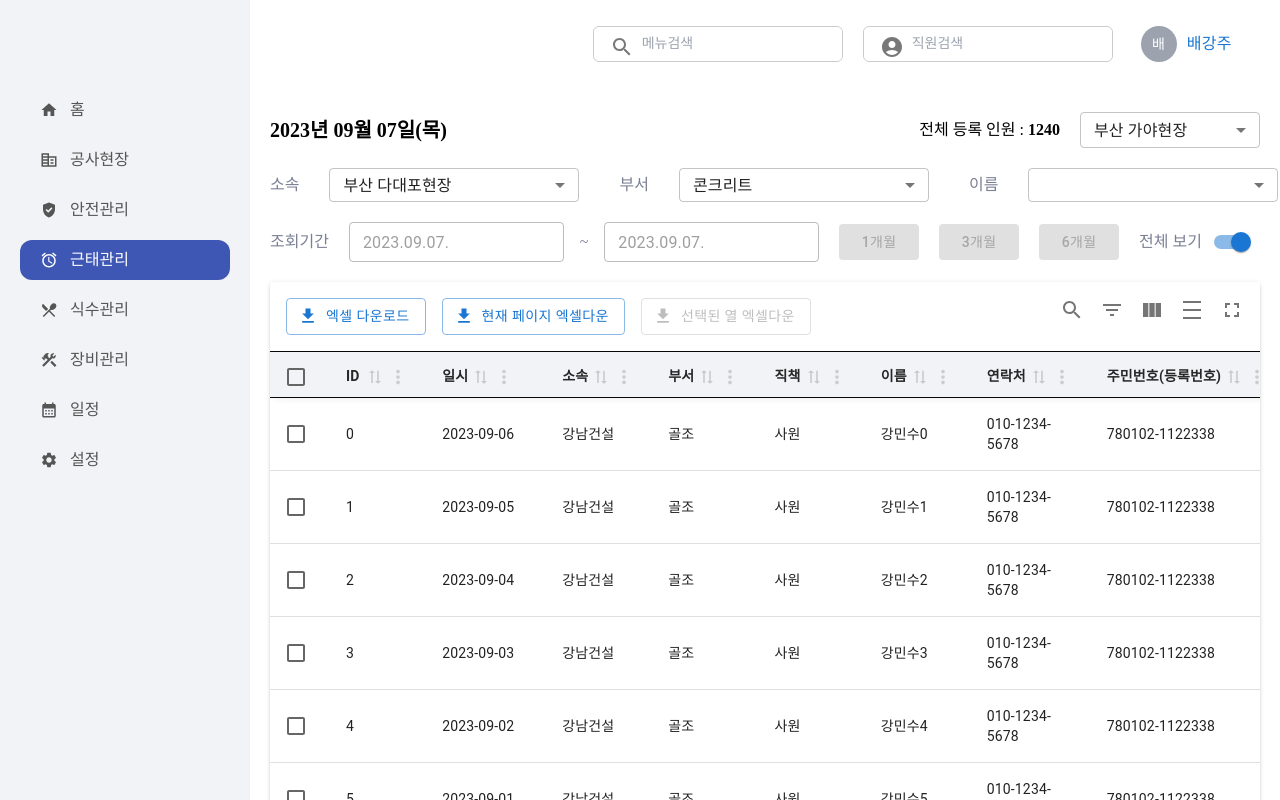
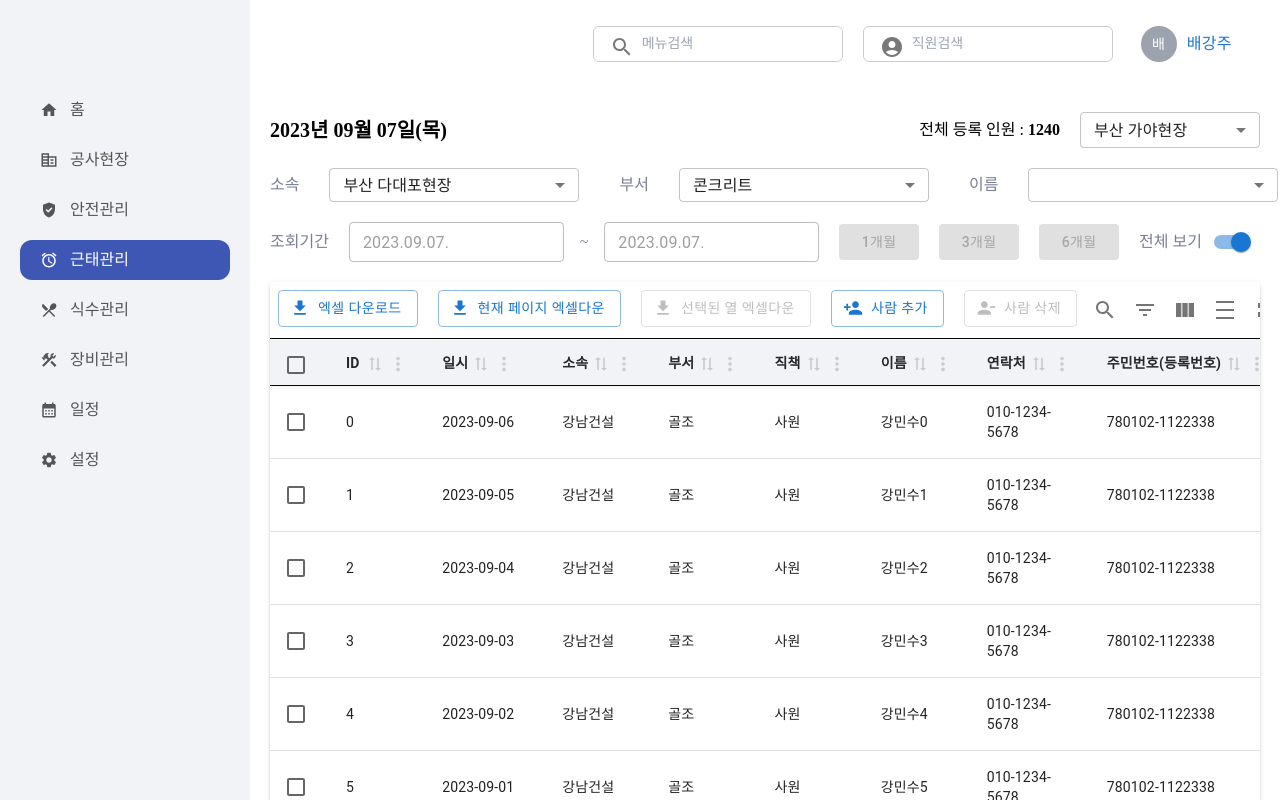
Before and after one commit to AndrewKwon-kr/keepme_erp, a Next.js app: page /attendance/attendance-status in a window 1280 px wide. Shown: the top 800 px of the page. Built offline with nearby package versions, Linux system fonts and the light colour scheme; a web font is replaced by a local one.

Commit message:
Feat 사람 추가, 삭제 버튼 추가 및 테이블 row 더블클릭 이벤트 추가

```diff
--- a/pages/attendance/attendance-status/index.js
+++ b/pages/attendance/attendance-status/index.js
@@ -13,6 +13,8 @@ import { LocalizationProvider } from '@mui/x-date-pickers/LocalizationProvider';
 import { DatePicker } from '@mui/x-date-pickers/DatePicker';
 
 import FileDownloadIcon from '@mui/icons-material/FileDownload';
+import PersonRemoveIcon from '@mui/icons-material/PersonRemove';
+import PersonAddIcon from '@mui/icons-material/PersonAdd';
 import { useAtomValue } from 'jotai';
 import { areaAtom } from '@/app/page';
 import moment from 'moment';
@@ -70,7 +72,7 @@ export default function Attendance() {
 
   useEffect(() => {
     //do something when the row selection changes...
-    console.info({ rowSelection });
+    console.info(rowSelection);
   }, [rowSelection]);
 
   useEffect(() => {
@@ -155,6 +157,17 @@ export default function Attendance() {
       }, 2000);
     } finally {
       // console.log(array);
+    }
+  };
+  const onClickAddMember = () => {
+    console.log('click!!');
+  };
+  const onClickRemoveMember = () => {
+    const isOpen = confirm(
+      `${Object.keys(rowSelection).length}명의 데이터를 삭제하시겠습니까?`
+    );
+    if (isOpen) {
+      alert('삭제');
     }
   };
 
@@ -295,52 +308,9 @@ export default function Attendance() {
               borderColor: 'black black black black',
             },
           }}
-          // renderBottomToolbarCustomActions={({ table }) => (
-          //   <Button
-          //     variant="outlined"
-          //     size="small"
-          //     onClick={() => router.back()}
-          //   >
-          //     이전 페이지로
-          //   </Button>
-          // )}
-          // renderTopToolbar={({ table }) => (
-          //   <Box
-          //     sx={{
-          //       display: 'flex',
-          //       gap: '1rem',
-          //       p: '0.5rem',
-          //       flexWrap: 'wrap',
-          //     }}
-          //   >
-          //     {datas.length > 0 && (
-          //       <Button
-          //         color="primary"
-          //         startIcon={<FileDownloadIcon />}
-          //         variant="outlined"
-          //       >
-          //         <CSVLink
-          //           asyncOnClick={true}
-          //           data={datas}
-          //           headers={headers}
-          //           filename={'20240907_근태.csv'}
-          //         >
-          //           엑셀 다운로드
-          //         </CSVLink>
-          //       </Button>
-          //     )}
-          //   </Box>
-          // )}
           renderTopToolbarCustomActions={({ table }) =>
             filteredData.length > 0 && (
-              <Box
-                sx={{
-                  display: 'flex',
-                  gap: '1rem',
-                  p: '0.5rem',
-                  flexWrap: 'wrap',
-                }}
-              >
+              <div className="w-full flex items-center gap-x-5">
                 <Button
                   color="primary"
                   //export all data that is currently in the table (ignore pagination, sorting, filtering, etc.)
@@ -388,9 +358,34 @@ export default function Attendance() {
                     선택된 열 엑셀다운
                   </CSVLink>
                 </Button>
-              </Box>
+                <Button
+                  className="ml-auto"
+                  variant="outlined"
+                  color="primary"
+                  startIcon={<PersonAddIcon />}
+                  onClick={onClickAddMember}
+                >
+                  사람 추가
+                </Button>
+                <Button
+                  className=""
+                  variant="outlined"
+                  color="error"
+                  startIcon={<PersonRemoveIcon />}
+                  disabled={Object.keys(rowSelection).length === 0}
+                  onClick={onClickRemoveMember}
+                >
+                  사람 삭제
+                </Button>
+              </div>
             )
           }
+          muiTableBodyRowProps={({ row }) => ({
+            onDoubleClick: (event) => {
+              alert(`ID: ${row.id} 더블클릭!`);
+              // console.info(event, row.id);
+            },
+          })}
         />
         <Button
           className="mt-5"
```
